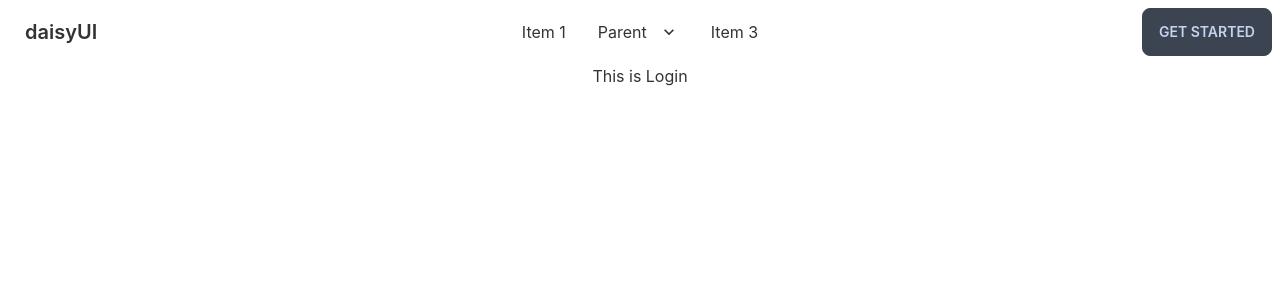
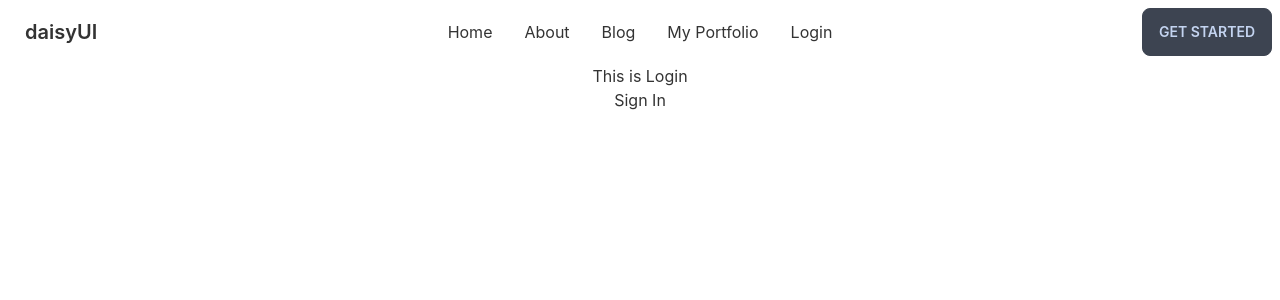
Before and after one commit to jewelCode/manufacturer-website-client-side, a React (Create React App) app: page /login in a window 1280 px wide. Shown: the top 300 px of the page. Built offline with nearby package versions, Linux system fonts and the light colour scheme; no server answers.

Commit message:
social login is completed

```diff
--- a/src/App.js
+++ b/src/App.js
@@ -1,9 +1,14 @@
 import { Route, Routes } from 'react-router-dom';
 import './App.css';
+import About from './Pages/About/About';
+import Blog from './Pages/Blogs/Blog';
+import Dashboard from './Pages/Dashboard/Dashboard';
 import Home from './Pages/Home/Home';
 import Login from './Pages/Login/Login';
 import RequireAuth from './Pages/Login/RequireAuth';
 import SignUp from './Pages/Login/SignUp';
+import MyPortfolio from './Pages/MyPortfolio/MyPortfolio';
+import NotFound from './Pages/NotFound/NotFound';
 import Purchase from './Pages/Purchase/Purchase';
 import Navbar from './Pages/Shared/Navbar';
 
@@ -15,9 +20,16 @@ function App() {
               <Route path="/" element={<Home></Home>}></Route>
               <Route path="login" element={<Login></Login>}></Route>
               <Route path="signup" element={<SignUp></SignUp>}></Route>
+              <Route path="about" element={<About></About>}></Route>
+              <Route path="blog" element={<Blog></Blog>}></Route>
+              <Route path="myportfolio" element={<MyPortfolio></MyPortfolio>}></Route>
+              <Route path="dashboard" element={<RequireAuth>
+              <Dashboard/>
+            </RequireAuth>}></Route>
               <Route path="purchase" element={<RequireAuth>
                       <Purchase></Purchase>
               </RequireAuth>}></Route>
+              <Route path="*" element={<NotFound></NotFound>} />
         </Routes>
     </div>
   );
--- /dev/null
+++ b/src/Pages/About/About.js
@@ -0,0 +1,11 @@
+import React from 'react';
+
+const About = () => {
+    return (
+        <div>
+            <h1>This is About</h1>
+        </div>
+    );
+};
+
+export default About;
--- /dev/null
+++ b/src/Pages/Blogs/Blog.js
@@ -0,0 +1,11 @@
+import React from 'react';
+
+const Blog = () => {
+    return (
+        <div>
+            <h1>This is Blog</h1>
+        </div>
+    );
+};
+
+export default Blog;
--- /dev/null
+++ b/src/Pages/Dashboard/Dashboard.js
@@ -0,0 +1,11 @@
+import React from 'react';
+
+const Dashboard = () => {
+    return (
+        <div>
+            <h1>This is a dashboard</h1>
+        </div>
+    );
+};
+
+export default Dashboard;
--- /dev/null
+++ b/src/Pages/Login/Google.js
@@ -0,0 +1,32 @@
+import React from 'react';
+import { useSignInWithGoogle } from 'react-firebase-hooks/auth';
+import { useLocation, useNavigate } from 'react-router-dom';
+import auth from '../../firebase.init';
+
+const Google = () => {
+    const [signInWithGoogle, user, loading, error] = useSignInWithGoogle(auth);
+    const navigate = useNavigate();
+    const location = useLocation();
+    let from = location.state?.from?.pathname || "/";
+    if (user) {
+        navigate(from, { replace: true });
+    }
+    if (error) {
+        return (
+          <div>
+            <p>Error: {error.message}</p>
+          </div>
+        );
+      }
+
+      if (loading) {
+        return <p>Loading...</p>;
+      }
+    return (
+        <div>
+            <button onClick={() => signInWithGoogle()}>Sign In</button>
+        </div>
+    );
+};
+
+export default Google;
--- a/src/Pages/Login/Login.js
+++ b/src/Pages/Login/Login.js
@@ -1,9 +1,11 @@
 import React from 'react';
+import Google from './Google';
 
 const Login = () => {
     return (
         <div>
             <h1>This is Login</h1>
+            <Google></Google>
         </div>
     );
 };
--- /dev/null
+++ b/src/Pages/MyPortfolio/MyPortfolio.js
@@ -0,0 +1,11 @@
+import React from 'react';
+
+const MyPortfolio = () => {
+    return (
+        <div>
+            <h1>This is my portfolio</h1>
+        </div>
+    );
+};
+
+export default MyPortfolio;
--- /dev/null
+++ b/src/Pages/NotFound/NotFound.js
@@ -0,0 +1,12 @@
+import React from 'react';
+
+const NotFound = () => {
+    return (
+        <div>
+            <h2>Oops! This Page is Not Found.</h2>
+            <p><small>The requested page dose not exist.</small></p>
+        </div>
+    );
+};
+
+export default NotFound;
--- a/src/Pages/Shared/Navbar.js
+++ b/src/Pages/Shared/Navbar.js
@@ -1,6 +1,14 @@
+import { signOut } from 'firebase/auth';
 import React from 'react';
+import { useAuthState } from 'react-firebase-hooks/auth';
+import { Link } from 'react-router-dom';
+import auth from '../../firebase.init';
 
 const Navbar = () => {
+    const [user] = useAuthState(auth);
+    const logout = () => {
+        signOut(auth);
+      };
     return (
         <div class="navbar bg-base-100">
             <div class="navbar-start">
@@ -15,10 +23,6 @@ const Navbar = () => {
                         Parent
                         <svg class="fill-current" xmlns="http://www.w3.org/2000/svg" width="24" height="24" viewBox="0 0 24 24"><path d="M8.59,16.58L13.17,12L8.59,7.41L10,6L16,12L10,18L8.59,16.58Z"/></svg>
                     </a>
-                    <ul class="p-2">
-                        <li><a>Submenu 1</a></li>
-                        <li><a>Submenu 2</a></li>
-                    </ul>
                     </li>
                     <li><a>Item 3</a></li>
                 </ul>
@@ -27,18 +31,13 @@ const Navbar = () => {
             </div>
             <div class="navbar-center hidden lg:flex">
                 <ul class="menu menu-horizontal p-0">
-                <li><a>Item 1</a></li>
-                <li tabindex="0">
-                    <a>
-                    Parent
-                    <svg class="fill-current" xmlns="http://www.w3.org/2000/svg" width="20" height="20" viewBox="0 0 24 24"><path d="M7.41,8.58L12,13.17L16.59,8.58L18,10L12,16L6,10L7.41,8.58Z"/></svg>
-                    </a>
-                    <ul class="p-2">
-                    <li><a>Submenu 1</a></li>
-                    <li><a>Submenu 2</a></li>
-                    </ul>
-                </li>
-                <li><a>Item 3</a></li>
+                    <li><Link to="/">Home</Link></li>
+                    <li><Link to="/about">About</Link></li>
+                    <li><Link to="/blog">Blog</Link></li>
+                    <li><Link to="/myportfolio">My Portfolio</Link></li>
+                    {user && <li><Link to="/dashboard">Dashboard</Link></li>}
+                    <li>{user ? <button class="btn btn-ghost" onClick={logout}>Log Out</button> : <Link to="/login">Login</Link>}</li>
+
                 </ul>
             </div>
             <div class="navbar-end">
```
